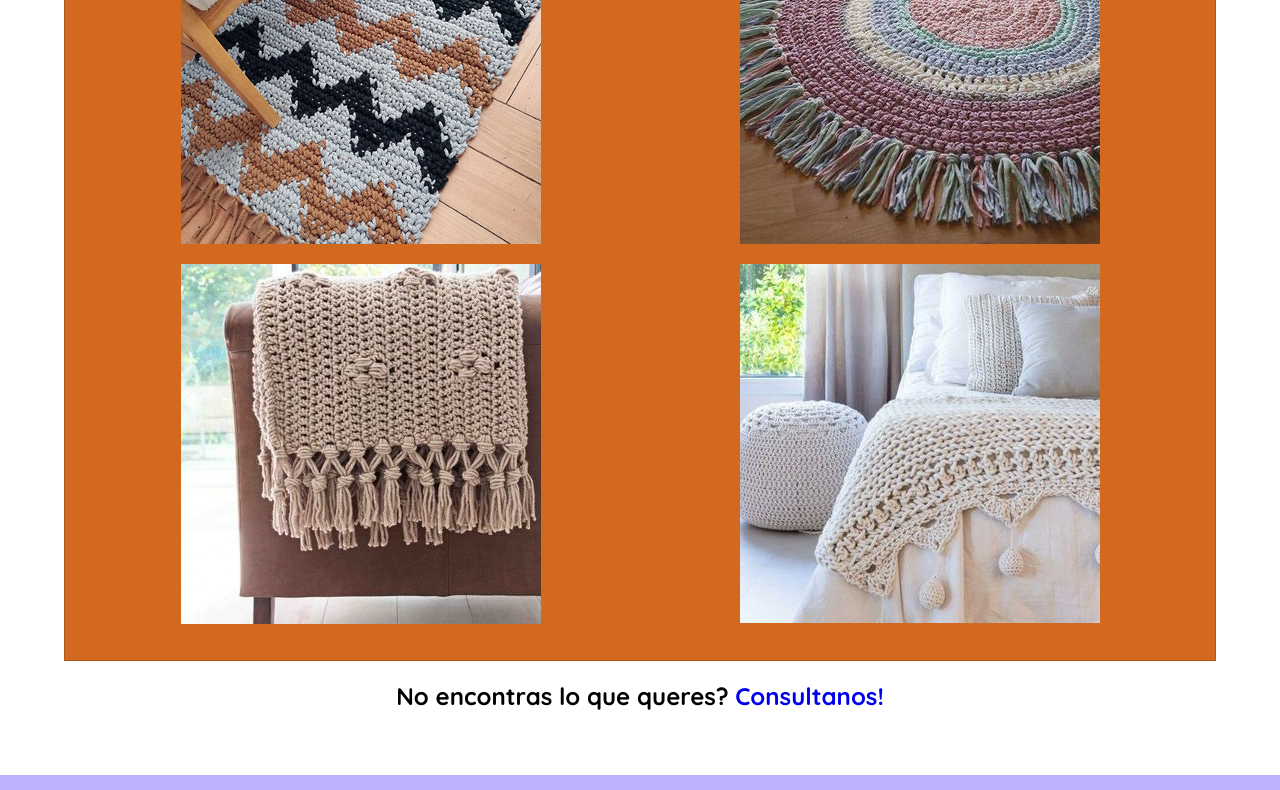
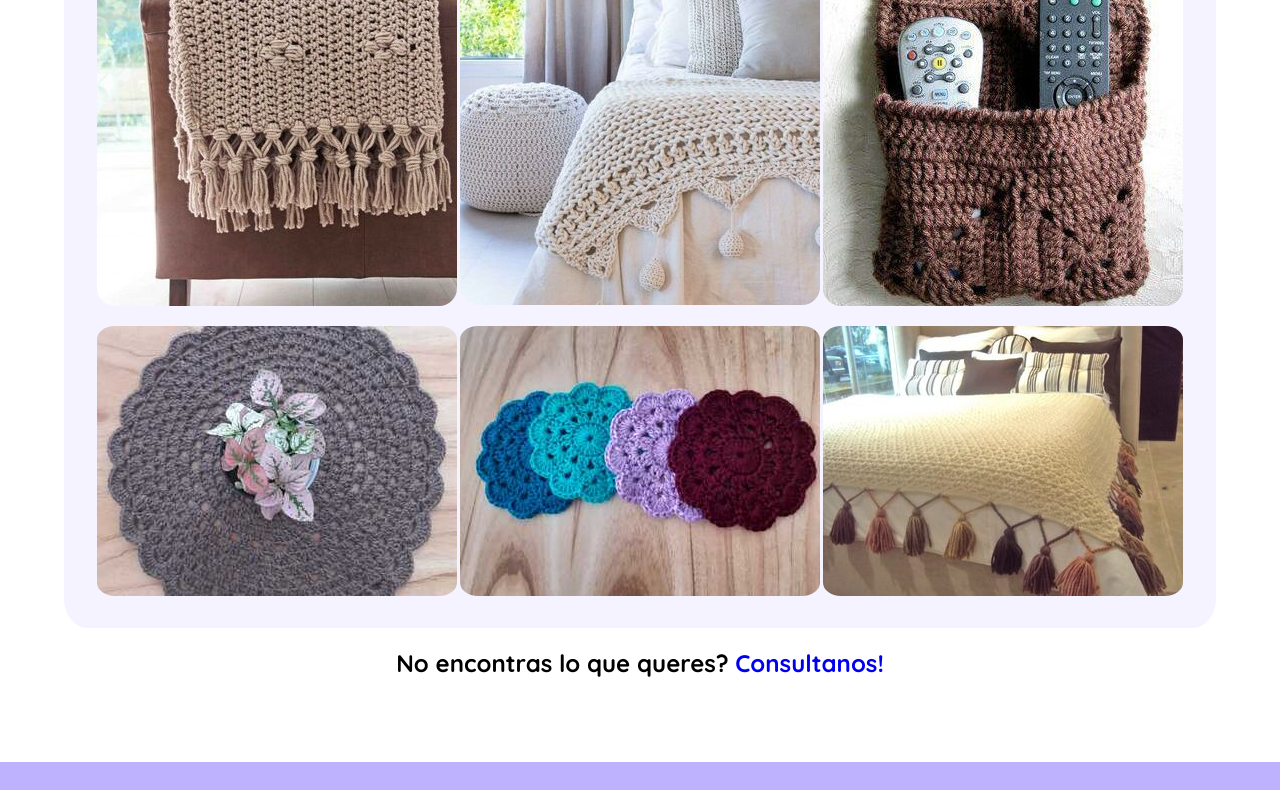
Before and after one commit to DairaBarrios/yarn, a plain HTML site: page views/shop.html in a window 1280 px wide. Shown: the part 1093-1883 px from the top of the page. Drawn offline with Linux system fonts and the light colour scheme.

Commit message:
se arregla grid

```diff
--- a/style.css
+++ b/style.css
@@ -101,17 +101,26 @@ h1 {
 }
 
 
-/* gid */
+/* grid */
+
+.mainProducts {
+    display: flex;
+    flex-direction: column;
+    justify-content: center;
+}
 
 .galeria {
     display: grid;
-    grid-template-rows: 1fr 1fr 1fr 1fr;
-    grid-template-columns: 1fr 1fr;
+    grid-template-columns: 1fr 1fr 1fr;
     grid-row-gap: 20px;
-    padding: 1em;
-    border: 1px solid #0303032d;
+    padding: 2em;
     justify-items: center;
-    background-color: chocolate;
+    background-color: #beb2ff27;
+    border-radius: 2%;
+}
+
+.galeria img {
+    border-radius: 5%;
 }
 
 
--- a/views/shop.html
+++ b/views/shop.html
@@ -25,7 +25,7 @@
     </header>
 
     <br>
-    <section>
+    <section class="mainProducts">
         <!--grillas con fotos-->
         <h1>Mira nuestros productos!</h1>
         <div class="galeria">
@@ -33,12 +33,14 @@
             <img src="../img/tienda/2.jpg" alt="">
             <img src="../img/tienda/3.jpg" alt="">
             <img src="../img/tienda/4.jpg" alt="">
-
             <img src="../img/tienda/12.jpg" alt="">
             <img src="../img/tienda/9.jpg" alt="">
             <img src="../img/tienda/10.jpg" alt="">
             <img src="../img/tienda/11.jpg" alt="">
             <img src="../img/tienda/8.jpg" alt="">
+            <img src="../img/tienda/5.jpg" alt="">
+            <img src="../img/tienda/6.jpg" alt="">
+            <img src="../img/tienda/7.jpg" alt="">
         </div>
         <h2 id="contactanos">No encontras lo que queres? <a href="../views/contacto.html">Consultanos!</a></h2>
     </section>
```
Also changed, not shown: img/tienda/5.jpg (added), img/tienda/6.jpg (added), img/tienda/7.jpg (added), img/tienda/8.jpg (added).
